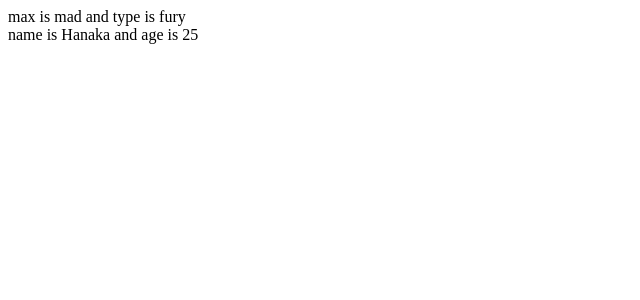
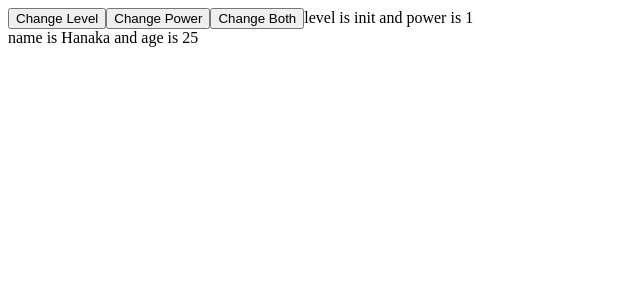
Before and after one commit to hridoymahmud71/first_react_app, a React (Create React App) app: page / in a window 1280 px wide. Shown: the top 300 px of the page, without its empty margins (0-640 px from the left). Built offline with nearby package versions, Linux system fonts and the light colour scheme.

Commit message:
Sun, Nov 24, 2019  6:51:41 PM

```diff
--- a/src/container/container1.js
+++ b/src/container/container1.js
@@ -1,10 +1,54 @@
 import React, { Component } from 'react'
 
 class Container1 extends Component {
+
+    constructor(props) {
+        super(props);
+        this.state = {
+            level: "init",
+            power:1
+        }
+    }
+
+    changeLevelState = () => {
+        this.setState(
+            () =>
+                (
+                    {
+                        level: this.state.level + " "+ "medium"
+                    }
+                )
+        )
+    }
+    changePowerState = () => {
+        this.setState(
+            () =>
+                (
+                    {
+                        power: this.state.power + 1
+                    }
+                )
+        )
+    }
+    bothState = () => {
+        this.setState(
+            () =>
+                (
+                    {
+                        level: this.state.level + " "+ "medium",
+                        power: this.state.power + 1
+                    }
+                )
+        )
+    }
+
     render() {
         return (
             <div>
-                max is  {this.props.max} and type is {this.props.nick}
+                <button onClick={() => this.changeLevelState()}>Change Level</button>
+                <button onClick={() => this.changePowerState()}>Change Power</button>
+                <button onClick={() => this.bothState()}>Change Both</button>
+                level  is {this.state.level} and power is {this.state.power}
             </div>
         );
     }
```
